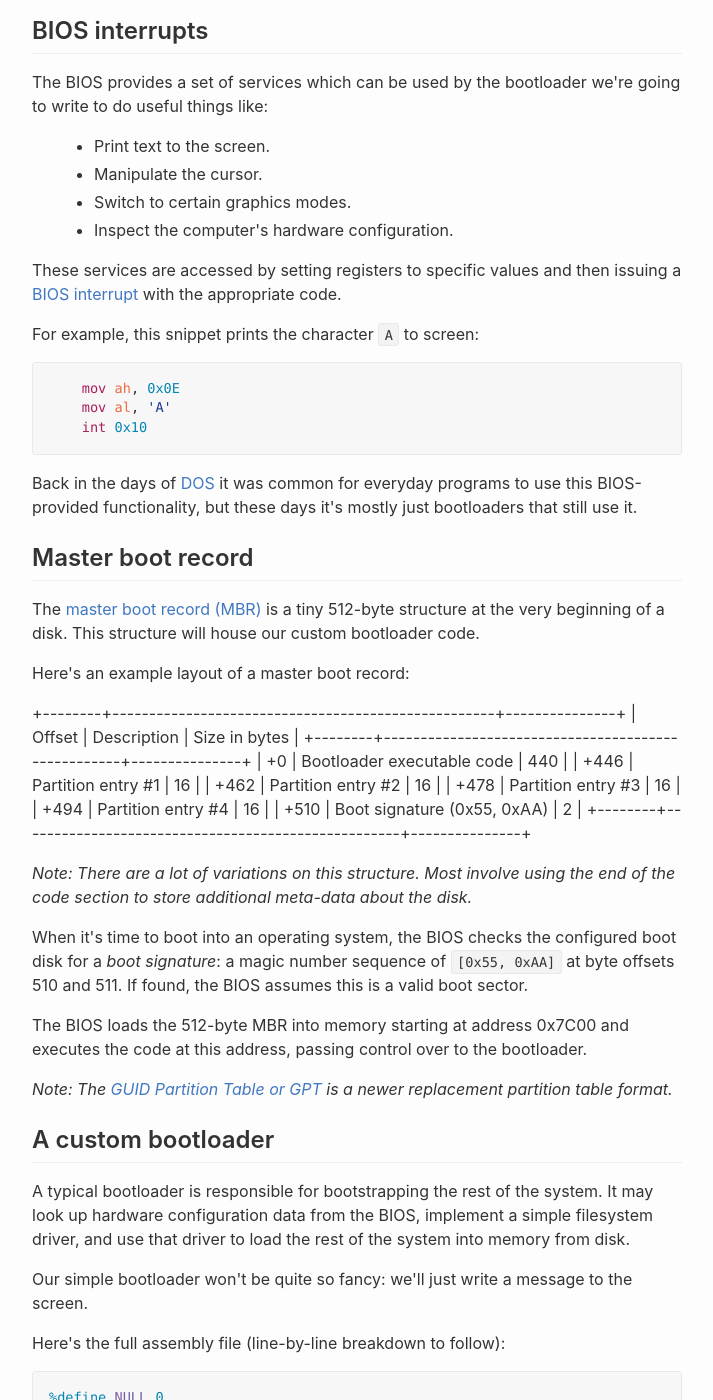
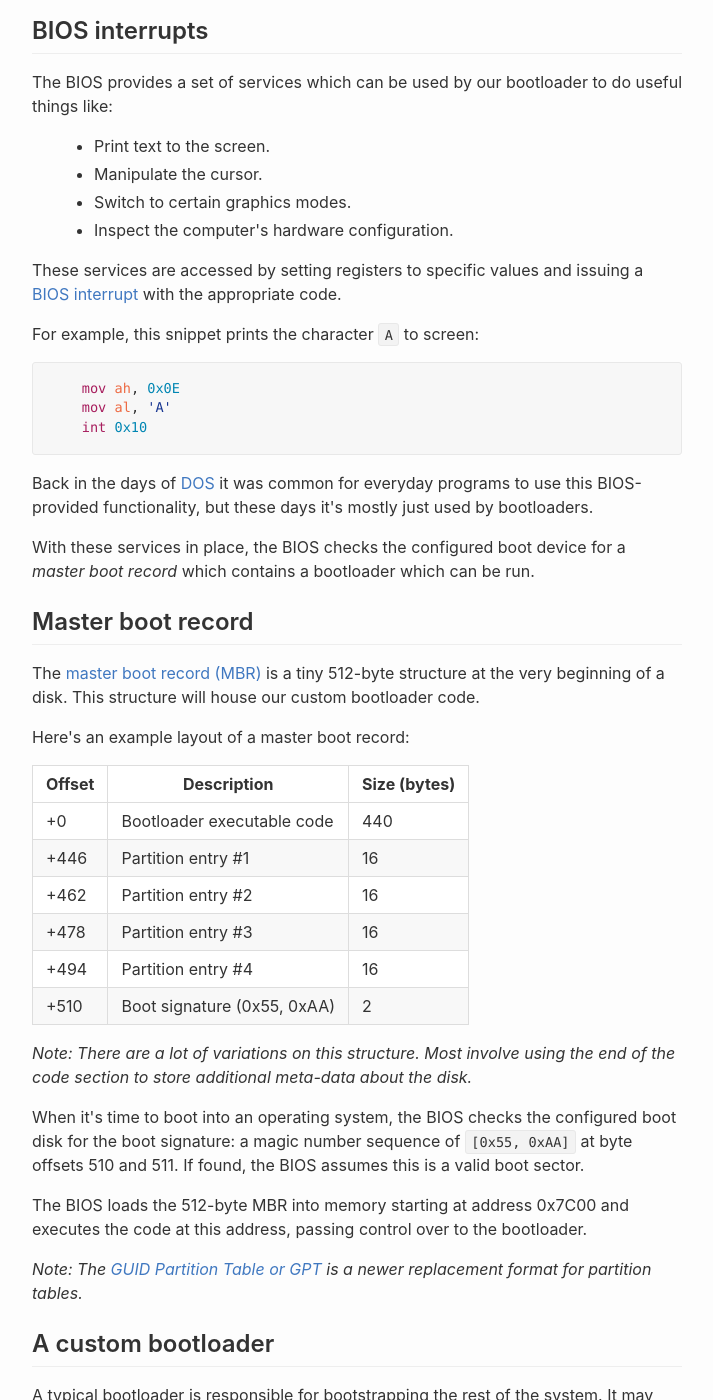
Before and after one commit to briansteffens/briansteffens.github.io, a Jekyll site: the page built from _posts/2020-01-12-hello-world-from-a-bootloader.md, in a window 1280 px wide and 1400 px high, scrolled down 1086 px. Shown: the whole window, without its empty margins (283-996 px from the left). Built offline with Jekyll 4.4.1, drawn with Linux system fonts in a browser that asks for light colours; some of the changed text lies outside the part shown.

Commit message:
More edits

```diff
--- a/_posts/2020-01-12-hello-world-from-a-bootloader.md
+++ b/_posts/2020-01-12-hello-world-from-a-bootloader.md
@@ -61,51 +61,84 @@ starts first. Its job is to initialize hardware and begin the boot process.</p>
 a newer replacement for the BIOS but since I don't know anything about UEFI,
 we'll go with the BIOS.</em></p>
 <h2>BIOS interrupts</h2>
-<p>The BIOS provides a set of services which can be used by the bootloader we're
-going to write to do useful things like:</p>
+<p>The BIOS provides a set of services which can be used by our bootloader to do
+useful things like:</p>
 <ul>
 <li>Print text to the screen.</li>
 <li>Manipulate the cursor.</li>
 <li>Switch to certain graphics modes.</li>
 <li>Inspect the computer's hardware configuration.</li>
 </ul>
-<p>These services are accessed by setting registers to specific values and then
-issuing a <a href="https://en.wikipedia.org/wiki/BIOS_interrupt_call" rel="nofollow">BIOS interrupt</a>
-with the appropriate code.</p>
+<p>These services are accessed by setting registers to specific values and issuing
+a <a href="https://en.wikipedia.org/wiki/BIOS_interrupt_call" rel="nofollow">BIOS interrupt</a> with the
+appropriate code.</p>
 <p>For example, this snippet prints the character <code>A</code> to screen:</p>
 <div class="highlight highlight-source-assembly"><pre><span class="pl-en">    </span><span class="pl-k">mov</span><span class="pl-en"> </span><span class="pl-v">ah</span><span class="pl-s1">,</span><span class="pl-en"> </span><span class="pl-c1">0x0E</span>
 <span class="pl-en">    </span><span class="pl-k">mov</span><span class="pl-en"> </span><span class="pl-v">al</span><span class="pl-s1">,</span><span class="pl-en"> </span><span class="pl-s">'A'</span>
 <span class="pl-en">    </span><span class="pl-k">int</span><span class="pl-en"> </span><span class="pl-c1">0x10</span></pre></div>
 <p>Back in the days of <a href="https://en.wikipedia.org/wiki/DOS" rel="nofollow">DOS</a> it was common for
 everyday programs to use this BIOS-provided functionality, but these days it's
-mostly just bootloaders that still use it.</p>
+mostly just used by bootloaders.</p>
+<p>With these services in place, the BIOS checks the configured boot device for
+a <em>master boot record</em> which contains a bootloader which can be run.</p>
 <h2>Master boot record</h2>
 <p>The <a href="https://en.wikipedia.org/wiki/Master_boot_record" rel="nofollow">master boot record
 (MBR)</a> is a tiny 512-byte
 structure at the very beginning of a disk. This structure will house our
 custom bootloader code.</p>
 <p>Here's an example layout of a master boot record:</p>
-<p>+--------+----------------------------------------------------+---------------+
-| Offset | Description                                        | Size in bytes |
-+--------+----------------------------------------------------+---------------+
-| +0     | Bootloader executable code                         |           440 |
-| +446   | Partition entry #1                                 |            16 |
-| +462   | Partition entry #2                                 |            16 |
-| +478   | Partition entry #3                                 |            16 |
-| +494   | Partition entry #4                                 |            16 |
-| +510   | Boot signature (0x55, 0xAA)                        |             2 |
-+--------+----------------------------------------------------+---------------+</p>
+<table>
+<thead>
+<tr>
+<th>Offset</th>
+<th>Description</th>
+<th>Size (bytes)</th>
+</tr>
+</thead>
+<tbody>
+<tr>
+<td>+0</td>
+<td>Bootloader executable code</td>
+<td>440</td>
+</tr>
+<tr>
+<td>+446</td>
+<td>Partition entry #1</td>
+<td>16</td>
+</tr>
+<tr>
+<td>+462</td>
+<td>Partition entry #2</td>
+<td>16</td>
+</tr>
+<tr>
+<td>+478</td>
+<td>Partition entry #3</td>
+<td>16</td>
+</tr>
+<tr>
+<td>+494</td>
+<td>Partition entry #4</td>
+<td>16</td>
+</tr>
+<tr>
+<td>+510</td>
+<td>Boot signature (0x55, 0xAA)</td>
+<td>2</td>
+</tr>
+</tbody>
+</table>
 <p><em>Note: There are a lot of variations on this structure. Most involve using the
 end of the code section to store additional meta-data about the disk.</em></p>
 <p>When it's time to boot into an operating system, the BIOS checks the configured
-boot disk for a <em>boot signature</em>: a magic number sequence of <code>[0x55, 0xAA]</code> at
+boot disk for the boot signature: a magic number sequence of <code>[0x55, 0xAA]</code> at
 byte offsets 510 and 511. If found, the BIOS assumes this is a valid boot
 sector.</p>
 <p>The BIOS loads the 512-byte MBR into memory starting at address 0x7C00 and
 executes the code at this address, passing control over to the bootloader.</p>
 <p><em>Note: The <a href="https://en.wikipedia.org/wiki/GUID_Partition_Table" rel="nofollow">GUID Partition Table or
 GPT</a> is a newer replacement
-partition table format.</em></p>
+format for partition tables.</em></p>
 <h2>A custom bootloader</h2>
 <p>A typical bootloader is responsible for bootstrapping the rest of the system.
 It may look up hardware configuration data from the BIOS, implement a simple
@@ -142,12 +175,12 @@ the screen.</p>
 <span class="pl-c1">times</span><span class="pl-en"> </span><span class="pl-c1">510</span><span class="pl-s1">-</span><span class="pl-en">($</span><span class="pl-s1">-</span><span class="pl-en">$$) db </span><span class="pl-c1">0</span>
 
 <span class="pl-c">; MBR boot signature.</span>
-<span class="pl-c1">db</span><span class="pl-en"> </span><span class="pl-c1">0xAA</span><span class="pl-s1">,</span><span class="pl-en"> </span><span class="pl-c1">0x55</span></pre></div>
-<p>To boot a computer with this, save the above code to a file named <code>hello.asm</code>
-and use <a href="https://www.nasm.us/" rel="nofollow">NASM</a> to assemble it:</p>
+<span class="pl-c1">db</span><span class="pl-en"> </span><span class="pl-c1">0x55</span><span class="pl-s1">,</span><span class="pl-en"> </span><span class="pl-c1">0xAA</span></pre></div>
+<p>To run it, save the above code to a file named <code>hello.asm</code> and use
+<a href="https://www.nasm.us/" rel="nofollow">NASM</a> to assemble it:</p>
 <div class="highlight highlight-source-shell"><pre>$ nasm hello.asm -f bin -o hello.bin</pre></div>
-<p>Now use <a href="https://www.qemu.org/" rel="nofollow">QEMU</a> to emulate an x86 computer and tell it to
-boot our custom bootloader:</p>
+<p>Now use <a href="https://www.qemu.org/" rel="nofollow">QEMU</a> to emulate an x86 computer and boot from
+the custom bootloader:</p>
 <div class="highlight highlight-source-shell"><pre>$ qemu-system-x86 hello.bin</pre></div>
 <p>When I run this, I see:</p>
 <p><a target="_blank" rel="noopener noreferrer" href="/blog/hello-world-from-a-bootloader/in-qemu.png"><img width="100%" src="/blog/hello-world-from-a-bootloader/in-qemu.png" style="max-width:100%;"></a></p>
@@ -158,7 +191,7 @@ boot our custom bootloader:</p>
 directive, it's just a convenience for the programmer to make it a little
 clearer that the <code>0</code> is the NULL-termination character.</p>
 <div class="highlight highlight-source-assembly"><pre><span class="pl-en">org </span><span class="pl-c1">0x7C00</span></pre></div>
-<p>When the virtual machine boots, it will load our bootloader binary into memory
+<p>When the virtual machine boots, it will load the bootloader binary into memory
 starting at address 0x7C00. NASM uses the <code>org</code> directive to figure out what
 offsets to use for things like jump labels and the message string.</p>
 <div class="highlight highlight-source-assembly"><pre><span class="pl-en">    </span><span class="pl-k">mov</span><span class="pl-en"> </span><span class="pl-v">si</span><span class="pl-s1">,</span><span class="pl-en"> message</span></pre></div>
@@ -187,9 +220,6 @@ jump out of the loop to stop processing.</p>
 By setting <code>ah</code> to <code>0x0E</code> and then interrupting the BIOS with interrupt code
 <code>0x10</code>, the BIOS will check <code>al</code> for an ASCII character and print it out on
 the screen.</p>
-<p>It's not super important to memorize these specific codes, they're just magic
-numbers you look up when you need to make calls. In this situation, the BIOS
-is a lot like a library we'd use in a normal program.</p>
 <div class="highlight highlight-source-assembly"><pre><span class="pl-en">    </span><span class="pl-k">jmp</span><span class="pl-en"> print_string</span></pre></div>
 <p>Jump back to the <code>print_string:</code> label. This starts the loop over again and
 outputs the next character to the screen.</p>
@@ -208,8 +238,8 @@ are <em>control characters</em>:</p>
 <li><code>\r</code> is a carriage return, which moves the cursor back to the beginning of
 the line.</li>
 <li><code>\n</code> is the newline character, which moves the cursor down to the next line.</li>
-<li>The NULL-termination character indicates the end of the string so we know
-when to stop printing characters.</li>
+<li>The NULL-termination character indicates the end of the string so the loop
+can detect when to stop printing characters.</li>
 </ul>
 <div class="highlight highlight-source-assembly"><pre><span class="pl-c1">times</span><span class="pl-en"> </span><span class="pl-c1">510</span><span class="pl-s1">-</span><span class="pl-en">($</span><span class="pl-s1">-</span><span class="pl-en">$$) db </span><span class="pl-c1">0</span></pre></div>
 <p>This inscrutable-looking line tells the assembler to pad out the generated
@@ -223,8 +253,8 @@ binary file to the 510th byte with <code>0</code>s.</p>
 </ul>
 <p>So all together, this writes <code>0</code>s up to and including the 510th byte of the
 binary file.</p>
-<div class="highlight highlight-source-assembly"><pre><span class="pl-c1">dw</span><span class="pl-en"> </span><span class="pl-c1">0xAA55</span></pre></div>
+<div class="highlight highlight-source-assembly"><pre><span class="pl-c1">db</span><span class="pl-en"> </span><span class="pl-c1">0x55</span><span class="pl-s1">,</span><span class="pl-en"> </span><span class="pl-c1">0xAA</span></pre></div>
 <p>This writes the 2-byte boot sequence to the end of the file. For a bootloader
 to be recognized as such, it's expected to have its 511th and 512th bytes set
-to the values <code>0xAA</code> and <code>0x55</code>. If these aren't here, some BIOS
+to the values <code>0x55</code> and <code>0xAA</code>. If these aren't here, some BIOS
 implementations may not recognize this as a bootloader and fail to load it.</p></div>
```
Also changed, not shown: blog/hello-world-from-a-bootloader/post.md (+17 -20 lines), 2 other files.
